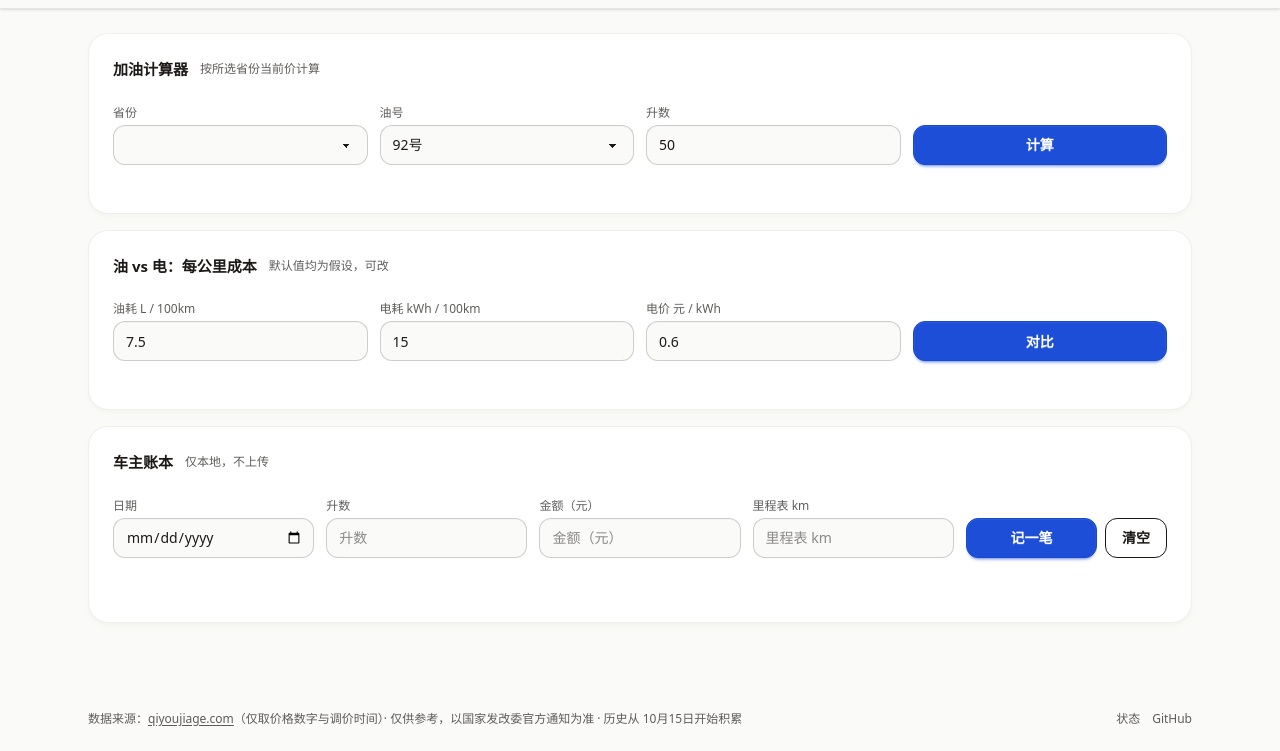
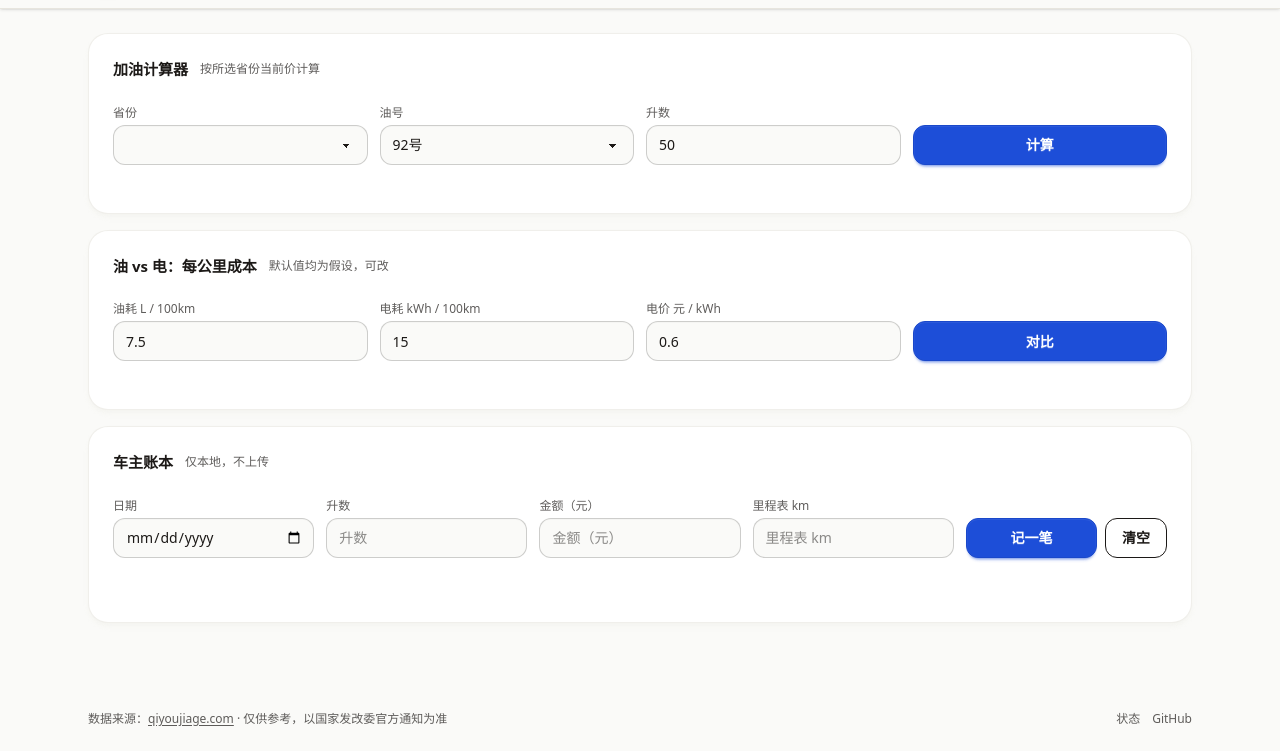
Before and after one commit to fanzbus/china-fuel-price, a website: page public/tools.html in a window 1280 px wide. Shown: the part 55-806 px from the top of the page. Drawn offline with Linux system fonts and the light colour scheme; no server answers.

Commit message:
chore: update public/tools.html

```diff
--- a/public/tools.html
+++ b/public/tools.html
@@ -87,7 +87,7 @@
 </section>
 </main>
 <footer class="mx-auto flex max-w-6xl flex-wrap items-center justify-between gap-x-3 gap-y-1 px-4 py-6 text-xs opacity-70 sm:px-6">
-  <span>数据来源：<a href="http://www.qiyoujiage.com/" class="font-medium underline underline-offset-2 hover:text-primary">qiyoujiage.com</a>（仅取价格数字与调价时间）· 仅供参考，以国家发改委官方通知为准 · 历史从 10月15日开始积累</span>
+  <span>数据来源：<a href="http://www.qiyoujiage.com/" class="font-medium underline underline-offset-2 hover:text-primary">qiyoujiage.com</a> · 仅供参考，以国家发改委官方通知为准</span>
   <span class="flex gap-3"><a href="/health" class="hover:text-base-content">状态</a><a href="https://github.com/fanzbus/oil-price" class="hover:text-base-content">GitHub</a></span>
 </footer>
 <script>
```
